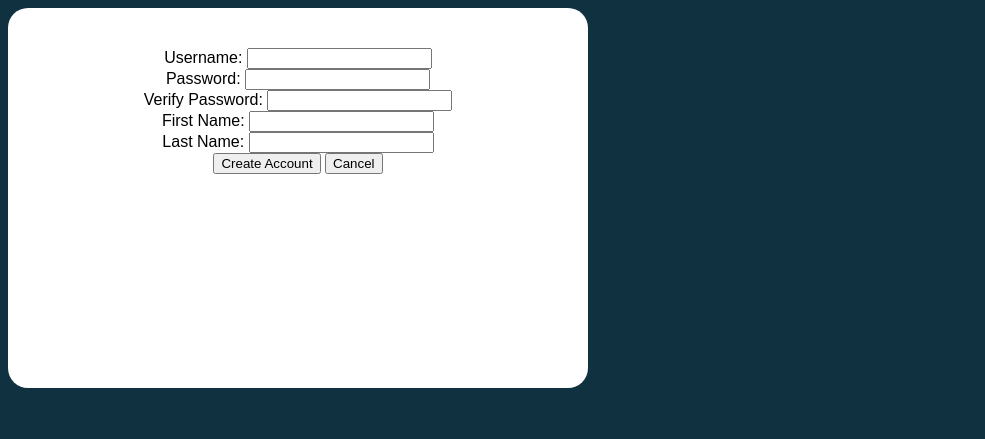
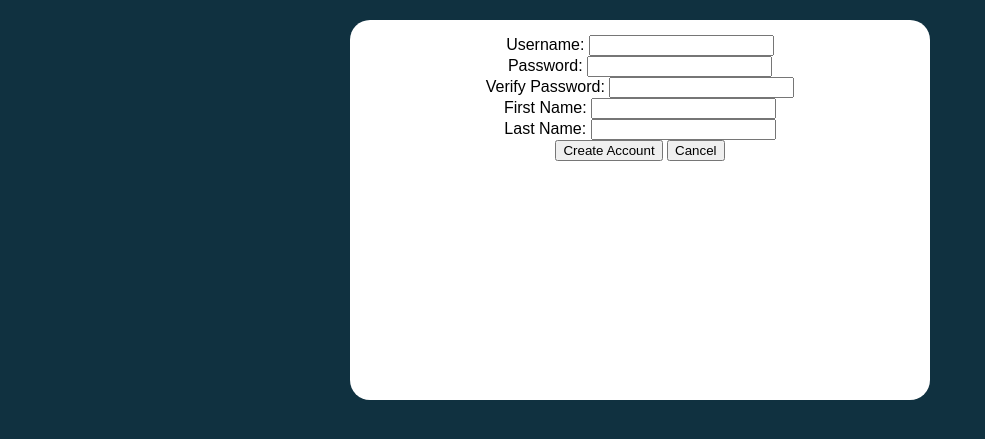
Before and after one commit to breydonb/breydonb, a PHP site: page /createAccount.php in a window 1280 px wide. Shown: the top 439 px of the page, without its empty margins (0-985 px from the left). Run offline with PHP 8.4, Linux system fonts and the light colour scheme; some web fonts are replaced.

Commit message:
formatting form

```diff
--- a/parklandProject/createAccount.php
+++ b/parklandProject/createAccount.php
@@ -72,9 +72,9 @@ var check = function() {
 
 
 </head>
-<body>
-        <div class="login-box">
-                <form method="POST" onSubmit="passwdCheck();">
+<body class="account-grid">
+        <div id="createItem">
+                <form method="POST" onSubmit="passwdCheck();" class="login-box">
                         <label>Username:</label>
                         <input type="text" name="usrname" value='<?php echo showPost("usrname")?>'>
                         <br>
--- a/parklandProject/listAccount.php
+++ b/parklandProject/listAccount.php
@@ -19,7 +19,7 @@
 	</div>
 	<br />
 	<div class="grid-menu">
-		<?php printTable($conn);?>
+		<?php printTable($conn); mysqli_close($conn);?>
 	</div>
 </body>
 </html>
--- a/parklandProject/style.css
+++ b/parklandProject/style.css
@@ -119,6 +119,15 @@ td{
 
 }
 
+.account-grid{
+
+	display: grid;
+	grid-template-columns: 20% repeat(4,auto) 20%;
+
+
+
+}
+
 .list-db{
 
 	grid-column: 4 / 5;
@@ -130,8 +139,9 @@ td{
 
 #createItem{
 
-	grid-column: 3 / 4;
+	grid-column: 4 / 5;
 
+	margin-top: 2%;
 }
 
 .button-wave{
```
